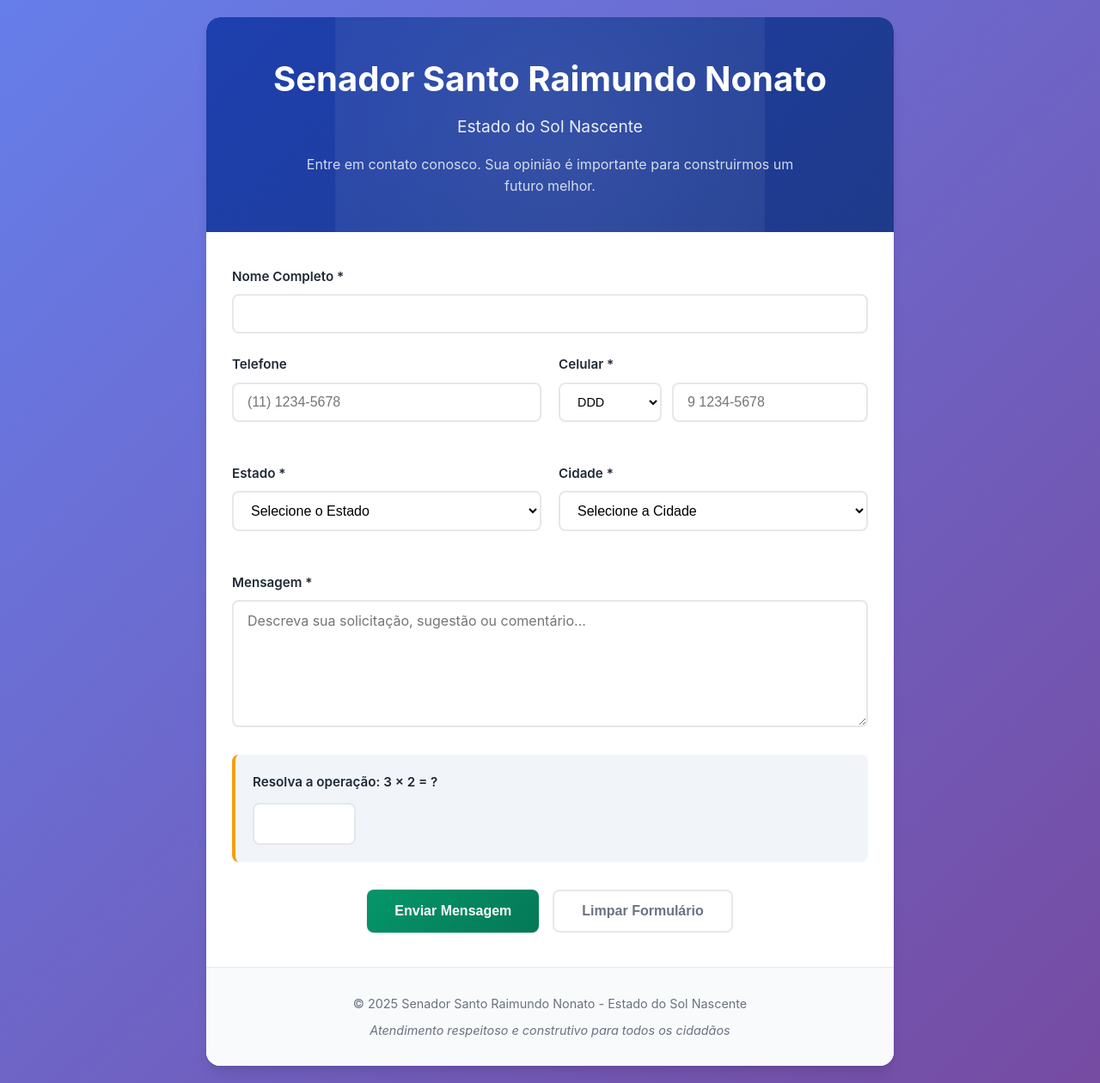
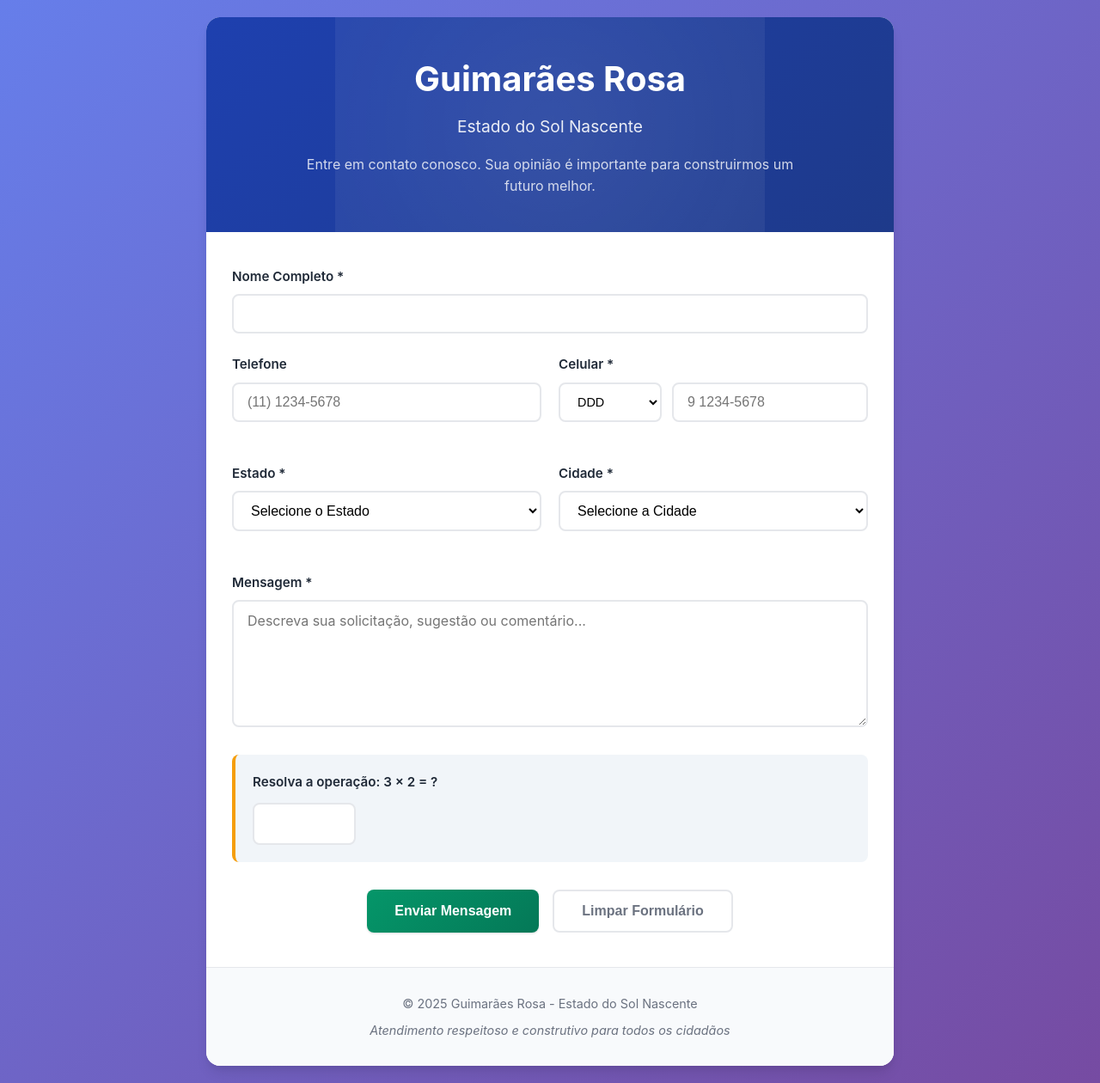
Before and after one commit to extrafoto/formularios, a plain HTML site: page index.html in a window 1280 px wide. Shown: the whole page at 86% size. Drawn offline with Linux system fonts and the light colour scheme.

Commit message:
Update index.html

```diff
--- a/index.html
+++ b/index.html
@@ -3,13 +3,13 @@
 <head>
     <meta charset="UTF-8">
     <meta name="viewport" content="width=device-width, initial-scale=1.0">
-    <title>Contato - Senador Santo Raimundo Nonato</title>
+    <title>Contato - Guimarães Rosa</title>
     <link rel="stylesheet" href="css/style.css">
 </head>
 <body>
     <div class="container">
         <header class="header">
-            <h1>Senador Santo Raimundo Nonato</h1>
+            <h1>Guimarães Rosa</h1>
             <p class="subtitle">Estado do Sol Nascente</p>
             <p class="description">Entre em contato conosco. Sua opinião é importante para construirmos um futuro melhor.</p>
         </header>
@@ -181,7 +181,7 @@
         </div>
 
         <footer class="footer">
-            <p>&copy; 2025 Senador Santo Raimundo Nonato - Estado do Sol Nascente</p>
+            <p>&copy; 2025 Guimarães Rosa - Estado do Sol Nascente</p>
             <p>Atendimento respeitoso e construtivo para todos os cidadãos</p>
         </footer>
     </div>
```
